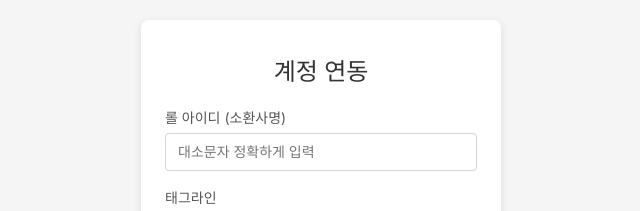
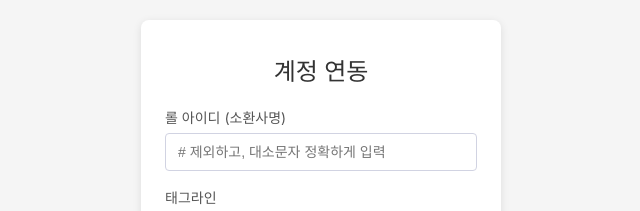
Before and after one commit to leechanghoon00/hamlol, a React (Create React App) app in the folder frontend/hamlolweb/: page /account in a window 1280 px wide. Shown: the part 182-393 px from the top of the page, without its empty margins (335-975 px from the left). Built offline with nearby package versions, Linux system fonts and the light colour scheme.

Commit message:
스타일 변경

```diff
--- a/frontend/hamlolweb/src/Account.js
+++ b/frontend/hamlolweb/src/Account.js
@@ -48,7 +48,7 @@ function Account() {
                             id="gameName"
                             type="text"
                             className="input"
-                            placeholder="대소문자 정확하게 입력"
+                            placeholder="# 제외하고, 대소문자 정확하게 입력"
                             value={gameName}
                             onChange={(e) => setGameName(e.target.value)}
                             required
--- a/frontend/hamlolweb/src/Login.js
+++ b/frontend/hamlolweb/src/Login.js
@@ -45,7 +45,7 @@ function Main(){
 
     return (
         <div className="login-container">
-            <h2>로그인</h2>
+            <h2>Hamlol</h2>
             <form onSubmit={handleLogin}  id="loginForm">
                 <div className="group">
                     <label htmlFor="user">이메일</label>
--- a/frontend/hamlolweb/src/Main.js
+++ b/frontend/hamlolweb/src/Main.js
@@ -4,8 +4,8 @@ function Main() {
     return (
         <div className="main-container">
             <h1>환영합니다!</h1>
-            <p>로그인에 성공했습니다.</p>
-            <p>이곳은 메인 페이지입니다.</p>
+            {/*<p>로그인에 성공했습니다.</p>*/}
+            {/*<p>이곳은 메인 페이지입니다.</p>*/}
             <div className="link">
                 <Link to="/login">로그아웃</Link>
                 <Link to="/savegame">전적 등록하기</Link>
```
